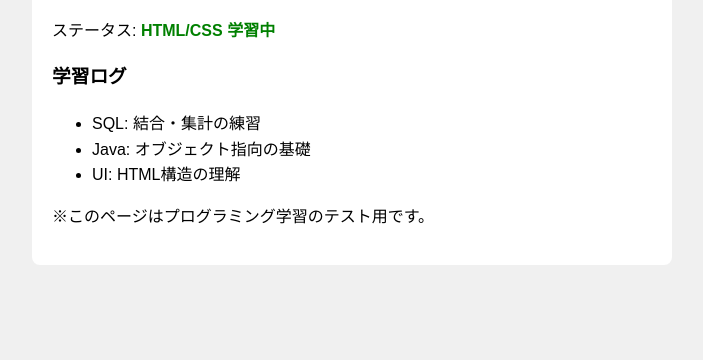
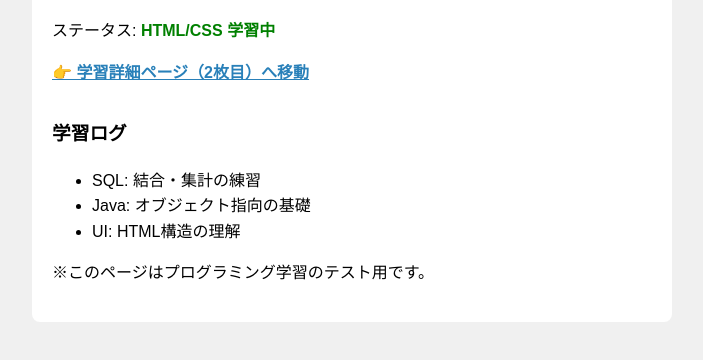
Before and after one commit to hysstudy/my-portal, a plain HTML site: page index.html in a window 1280 px wide. Shown: the part 126-486 px from the top of the page, without its empty margins (288-991 px from the left). Drawn offline with Linux system fonts and the light colour scheme.

Commit message:
Update index.html

```diff
--- a/index.html
+++ b/index.html
@@ -8,12 +8,16 @@
         .container { background: white; max-width: 600px; margin: 0 auto; padding: 20px; border-radius: 8px; }
         h1 { color: #333; border-bottom: 2px solid #ddd; }
         .status { color: green; font-weight: bold; }
+        /* リンクを少し目立たせる設定 */
+        .nav-link { display: inline-block; margin-bottom: 15px; color: #2980b9; font-weight: bold; }
     </style>
 </head>
 <body>
     <div class="container">
         <h1>Development Portal</h1>
         <p>ステータス: <span class="status">HTML/CSS 学習中</span></p>
+
+        <a href="study.html" class="nav-link">👉 学習詳細ページ（2枚目）へ移動</a>
 
         <h3>学習ログ</h3>
         <ul>
```
